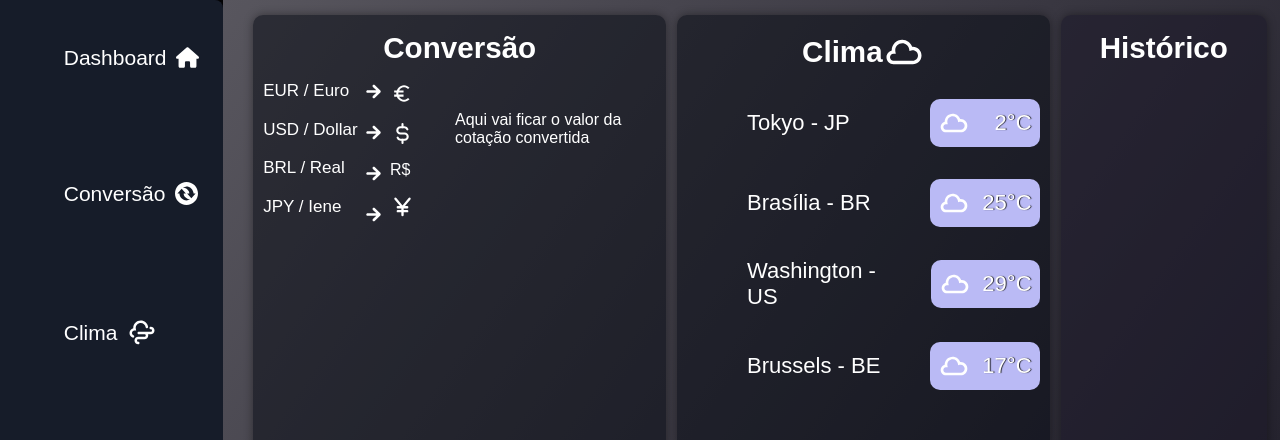
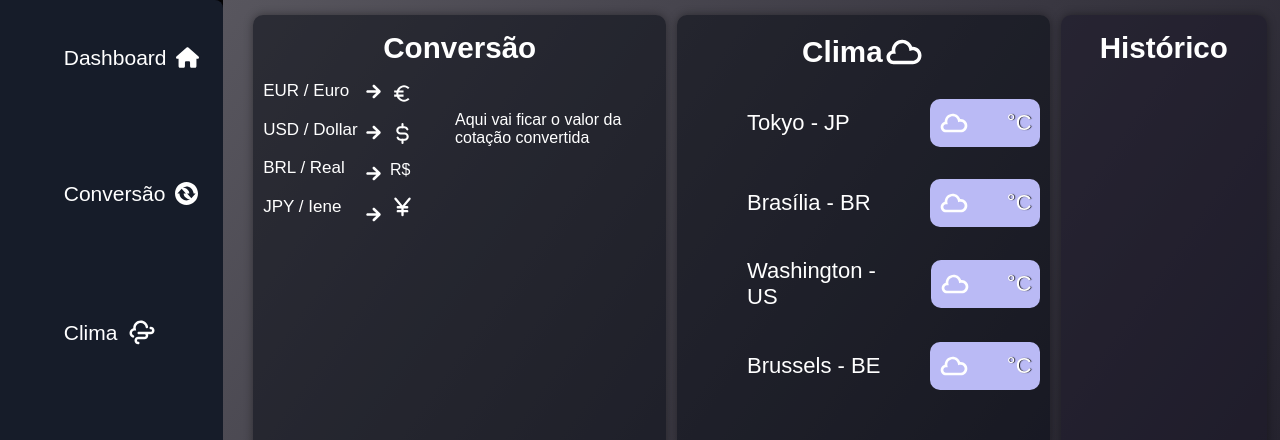
Before and after one commit to SantV7/dashboard-coins, a React (Vite) app: page / in a window 1280 px wide. Shown: the top 440 px of the page. Built offline with nearby package versions, Linux system fonts and the light colour scheme; a web font is replaced by a local one.

Commit message:
To later, i'll trying aply api to get temperature

```diff
--- a/src/components/weather/Weather.jsx
+++ b/src/components/weather/Weather.jsx
@@ -1,4 +1,4 @@
-import { useEffect, useState } from 'react'
+import { useEffect } from 'react'
 import '../weather/weather.css'
 import gsap from 'gsap';
 
@@ -9,8 +9,6 @@ import { TiWeatherPartlySunny } from "react-icons/ti"; //ICON Sun
 const Weather = () => {
 
   useEffect(() => {
-
-    // Aprender a consumir API  e fazer o resto...
 
 
     gsap.fromTo('.climate-temperature', {
@@ -31,10 +29,10 @@ const Weather = () => {
     <h2 id='weather-h2' className="cards-tittle">Clima <TiWeatherCloudy size={42}/></h2>
 
     <div className="weather-location">
-        <div className='climate-capital-name' id="jp-capital">Tokyo - JP  <div className="climate-temperature"><TiWeatherCloudy size={32}/> 2°C</div></div>
-        <div className='climate-capital-name' id="brasil-capital">Brasília - BR  <div className="climate-temperature"><TiWeatherCloudy size={32}/> 25°C</div></div>
-        <div className='climate-capital-name' id="washington-capital">Washington - US  <div className="climate-temperature"><TiWeatherCloudy size={32}/> 29°C</div></div>
-        <div className='climate-capital-name' id="brussels-capital">Brussels - BE  <div className="climate-temperature"><TiWeatherCloudy size={32}/> 17°C</div></div>
+        <div className='climate-capital-name' id="jp-capital">Tokyo - JP  <div className="climate-temperature"><TiWeatherCloudy size={32}/> °C</div></div>
+        <div className='climate-capital-name' id="brasil-capital">Brasília - BR  <div className="climate-temperature"><TiWeatherCloudy size={32}/> °C</div></div>
+        <div className='climate-capital-name' id="washington-capital">Washington - US  <div className="climate-temperature"><TiWeatherCloudy size={32}/> °C</div></div>
+        <div className='climate-capital-name' id="brussels-capital">Brussels - BE  <div className="climate-temperature"><TiWeatherCloudy size={32}/> °C</div></div>
     </div>
     </>
   )
```
